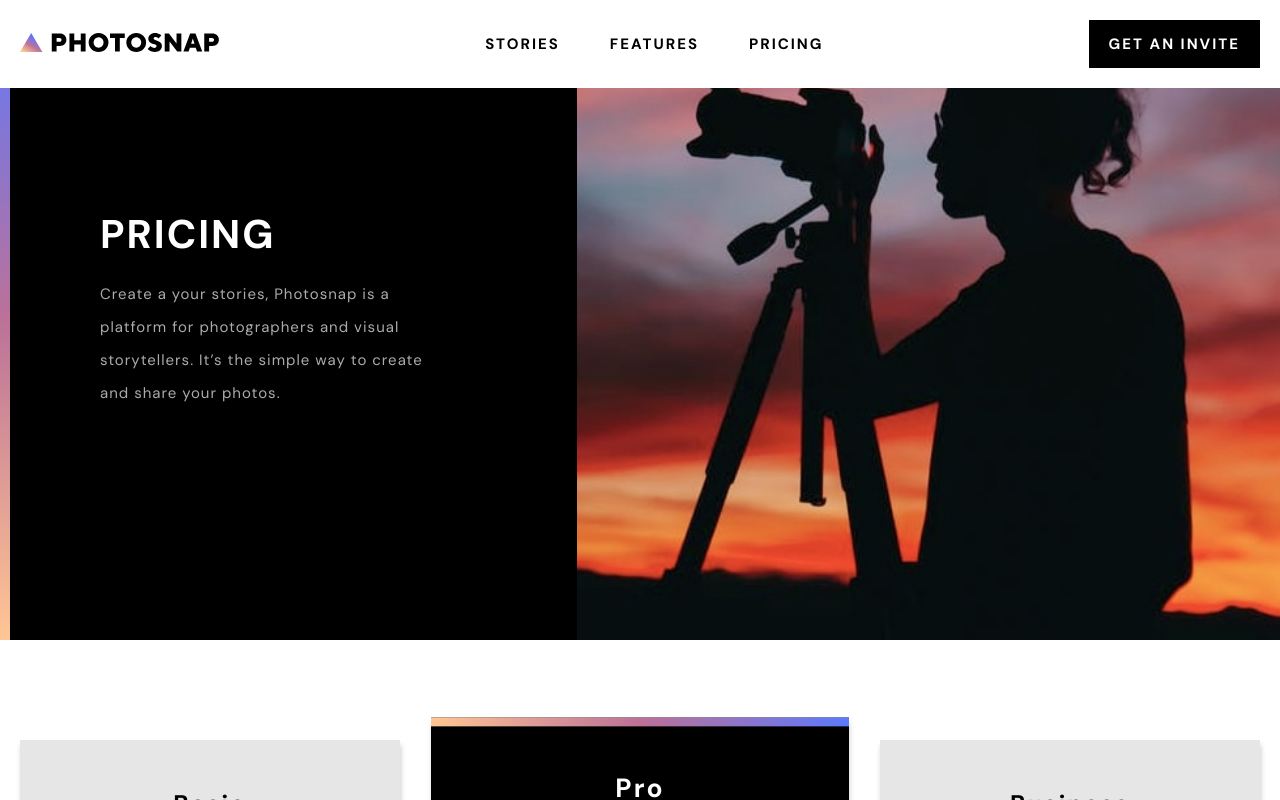
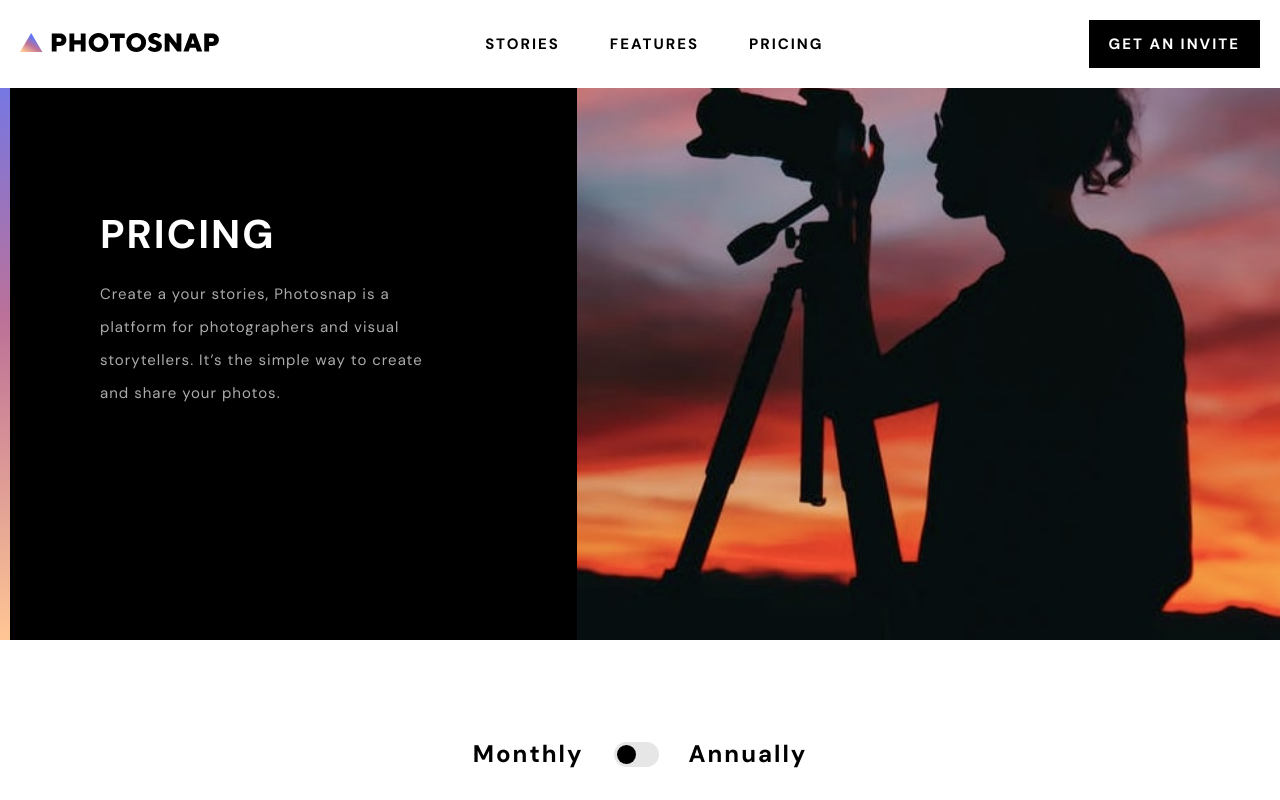
Before and after one commit to habibdev96/FEM-photosnap-multipage-website, a React (Create React App) app: page /Pricing in a window 1280 px wide. Shown: the top 800 px of the page. Built offline with nearby package versions, Linux system fonts and the light colour scheme.

Commit message:
created pricing toggle

```diff
--- a/src/components/pricing/PricingCard.js
+++ b/src/components/pricing/PricingCard.js
@@ -57,7 +57,7 @@ const PricingCard = ({
         <Paragraph lightpadding light>
           per {showYearlyPrice ? 'month' : 'year'}
         </Paragraph>
-        <Button secondary className='btn' to='/Pricing'>
+        <Button secondary={+true} className='btn' to='/Pricing'>
           Pick Plan
         </Button>
       </StyledArticle>
@@ -73,7 +73,7 @@ const PricingCard = ({
         <Paragraph lightpadding>
           per {showYearlyPrice ? 'month' : 'year'}
         </Paragraph>
-        <Button primary className='btn' to='/Pricing'>
+        <Button primary={+true} className='btn' to='/Pricing'>
           Pick Plan
         </Button>
       </StyledArticle>
--- a/src/components/pricing/PricingToggle.js
+++ b/src/components/pricing/PricingToggle.js
@@ -1,7 +1,82 @@
 import styled from 'styled-components';
+import { CardHeading } from '../styledElements/Headings.styled';
+import { useGlobalContext } from '../../context/context';
+
+const Toggler = styled.div`
+  margin-bottom: 10rem;
+  display: flex;
+  align-items: center;
+  justify-content: center;
+  gap: 3rem;
+
+  .switch {
+    position: relative;
+    display: inline-block;
+    width: 4.5rem;
+    height: 2.55rem;
+
+    &:hover,
+    &:focus {
+      opacity: 0.8;
+    }
+  }
+
+  .checkbox {
+    opacity: 0;
+    width: 0;
+    height: 0;
+  }
+
+  .toggle {
+    position: absolute;
+    cursor: pointer;
+    top: 0;
+    left: 0;
+    right: 0;
+    bottom: 0;
+    border-radius: 2.55rem;
+    background-color: var(--lighterGray);
+    -webkit-transition: var(--mainTransition);
+    transition: var(--mainTransition);
+
+    &:before {
+      position: absolute;
+      content: '';
+      height: 1.95rem;
+      width: 1.95rem;
+      left: 0.3rem;
+      bottom: 0.3rem;
+      background-color: var(--black);
+      border-radius: 50%;
+      -webkit-transition: var(--mainTransition);
+      transition: var(--mainTransition);
+    }
+  }
+
+  .checkbox:checked + .toggle:before {
+    -webkit-transform: translateX(1.95rem);
+    -ms-transform: translateX(1.95rem);
+    transform: translateX(1.95rem);
+  }
+`;
 
 const PricingToggle = () => {
-  return <div></div>;
+  const { showYearlyPrice, setShowYearlyPrice } = useGlobalContext();
+
+  return (
+    <Toggler>
+      <CardHeading>Monthly</CardHeading>
+      <label className='switch'>
+        <input
+          type='checkbox'
+          className='checkbox'
+          onClick={() => setShowYearlyPrice(!showYearlyPrice)}
+        />
+        <span className='toggle'></span>
+      </label>
+      <CardHeading>Annually</CardHeading>
+    </Toggler>
+  );
 };
 
 export default PricingToggle;
```
